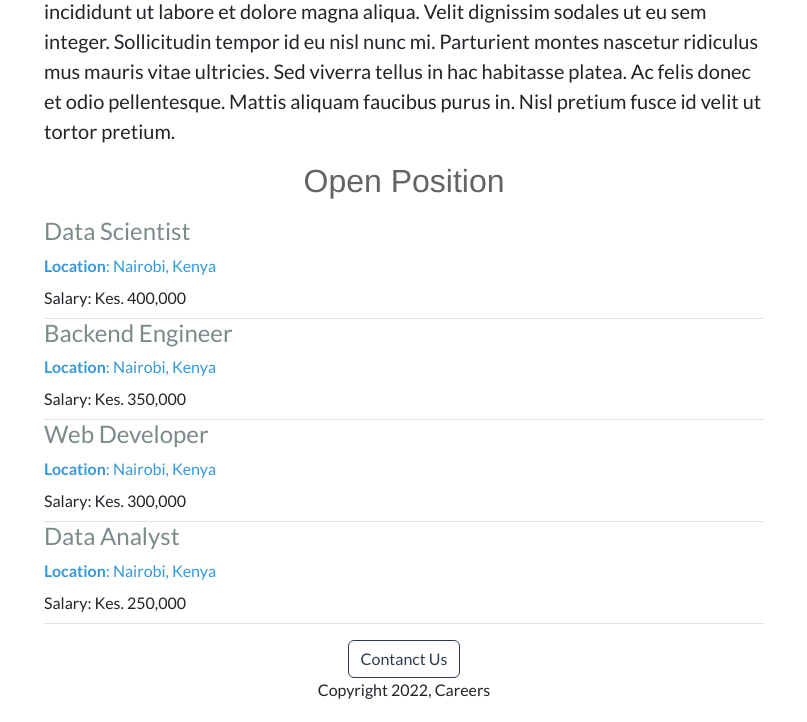
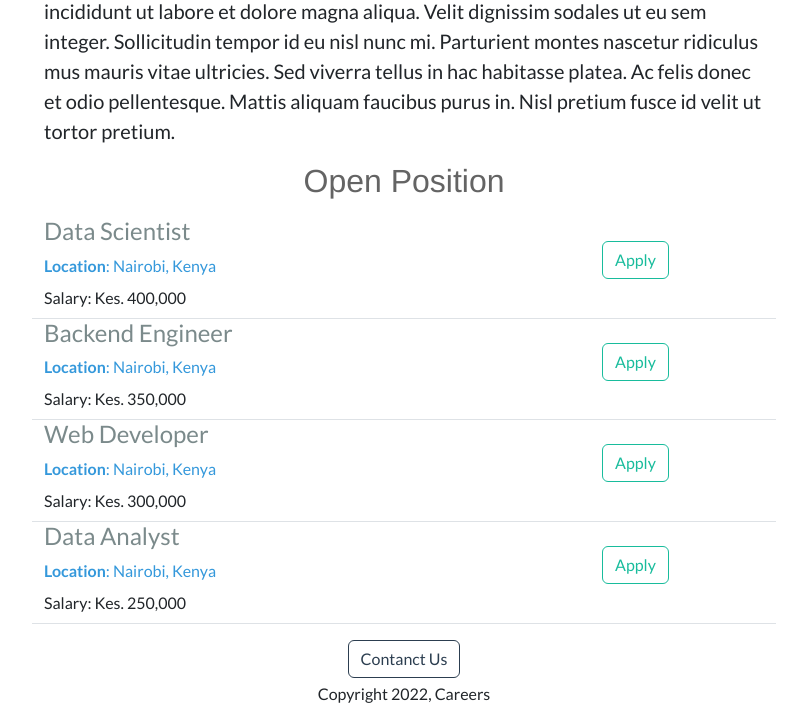
Before and after one commit to Jabir254/flask_web_dev, a Flask app: page / in a window 1280 px wide. Shown: the part 696-1418 px from the top of the page, without its empty margins (236-1043 px from the left). Before the commit the page ends 1395 px from the top, so only its background shows below. Run offline with Flask 3, Linux system fonts and the light colour scheme; some libraries are stand-ins or nearby versions.

Commit message:
added apply button

```diff
--- a/templates/home.html
+++ b/templates/home.html
@@ -52,18 +52,22 @@
             <h2>Open Position</h2>
             <p>
               {% for job in jobs%}
-                <div class="border-bottom">
-                  <h4 class="text-dark-emphasis">{{job['title']}}</h4>
-                  <div class="text-info mb-2"><b>Location</b>: {{job['location']}}</div>
-                  {% if 'salary' in job %}
-                    <div class="mb-2">Salary: {{job['salary']}}</div>
-                  {% endif %}
+                <div class="row border-bottom">
+                  <div class="col-9">
+                    <h4 class="text-dark-emphasis">{{job['title']}}</h4>
+                    <div class="text-info mb-2"><b>Location</b>: {{job['location']}}</div>
+                    {% if 'salary' in job %}
+                      <div class="mb-2 pt-0">Salary: {{job['salary']}}</div>
+                    {% endif %}
+                  </div>
+                  <div class="col-2"><button type="button" class="btn btn-outline-success mt-sm-4">Apply</button></div>
                 </div>
               {% endfor%}
+
             </p>
             <div style="text-align: center;">
               <button type="button" class="btn btn-outline-primary">Contanct Us</button>
-              <p>Copyright 2022, Careers</p>
+              <p class="mt-1">Copyright 2022, Careers</p>
             </div>
 
         </div>
```
